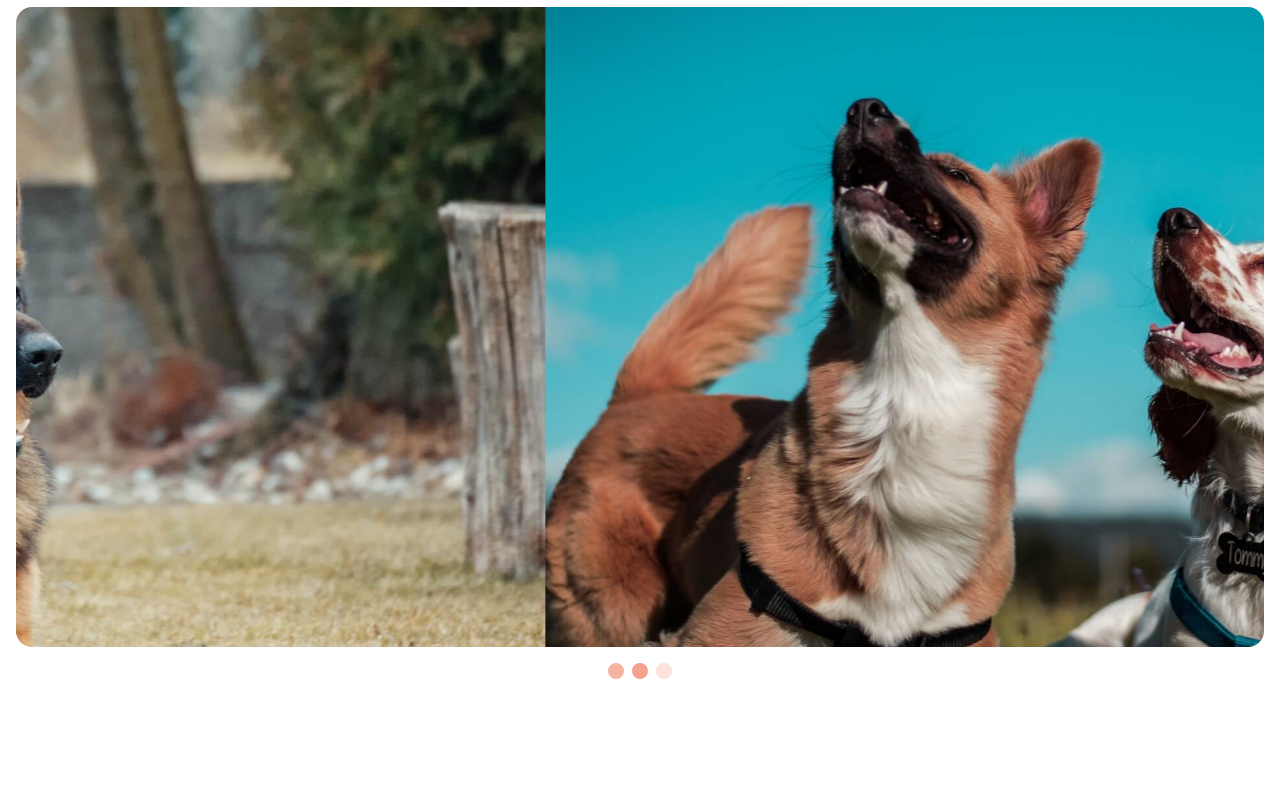
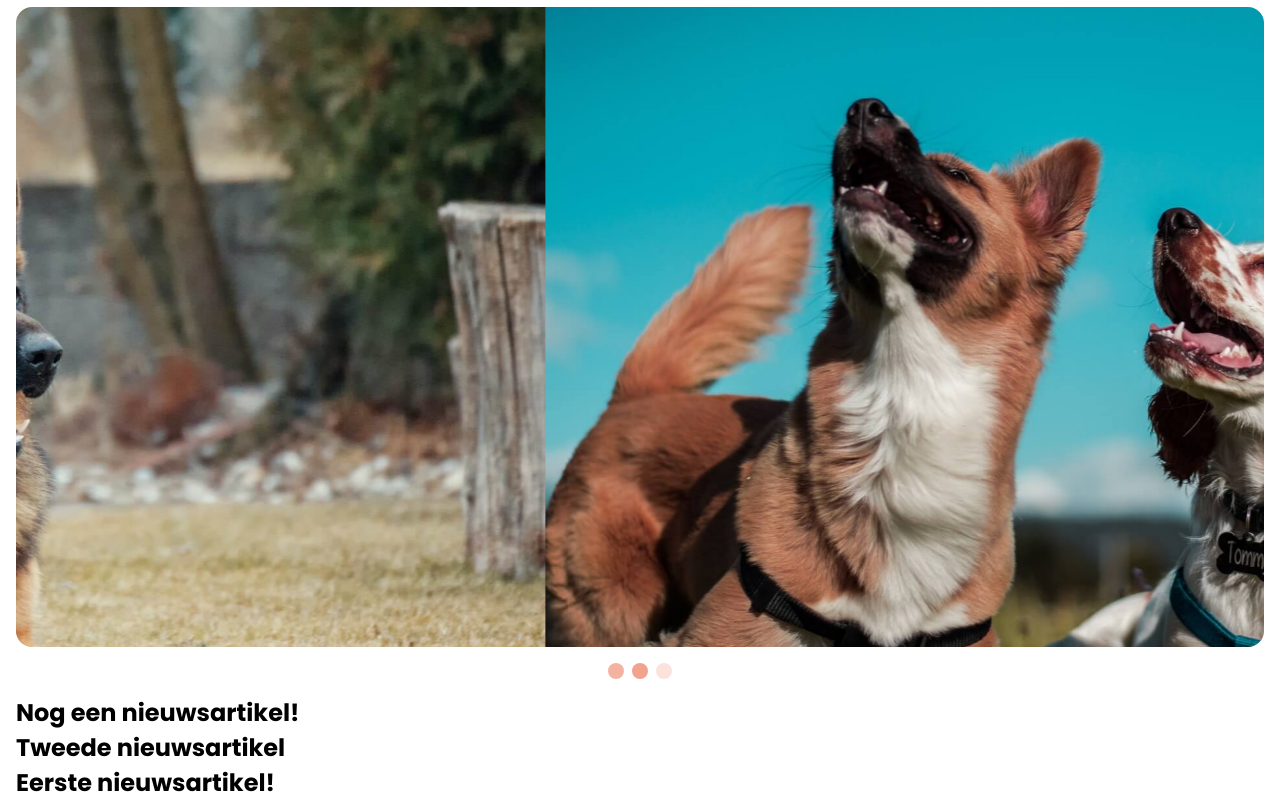
Before and after one commit to Markiesch/Artemis, a Vue app: page / in a window 1280 px wide. Shown: the part 1289-2089 px from the top of the page. Before the commit the page ends 1984 px from the top, so only its background shows below. Built offline with nearby package versions, Linux system fonts and the light colour scheme.

Commit message:
Added newscard

```diff
--- a/src/views/Home.vue
+++ b/src/views/Home.vue
@@ -28,13 +28,24 @@
   </section>
 
   <section>
-    <Slider></Slider>
+    <Slider />
+  </section>
+
+  <section>
+    <NewsCard :id="articles[0].id" />
+    <NewsCard :id="articles[1].id" />
+    <NewsCard :id="articles[2].id" />
   </section>
 </template>
 
 <script setup lang="ts">
 import { ref } from "vue";
 import Slider from "../components/Slider.vue";
+import NewsCard from "../components/NewsCard.vue";
+import { articles } from "../data/articles";
+
+// const articles = articles;
+
 let donateCounter = ref(45);
 </script>
 
```
